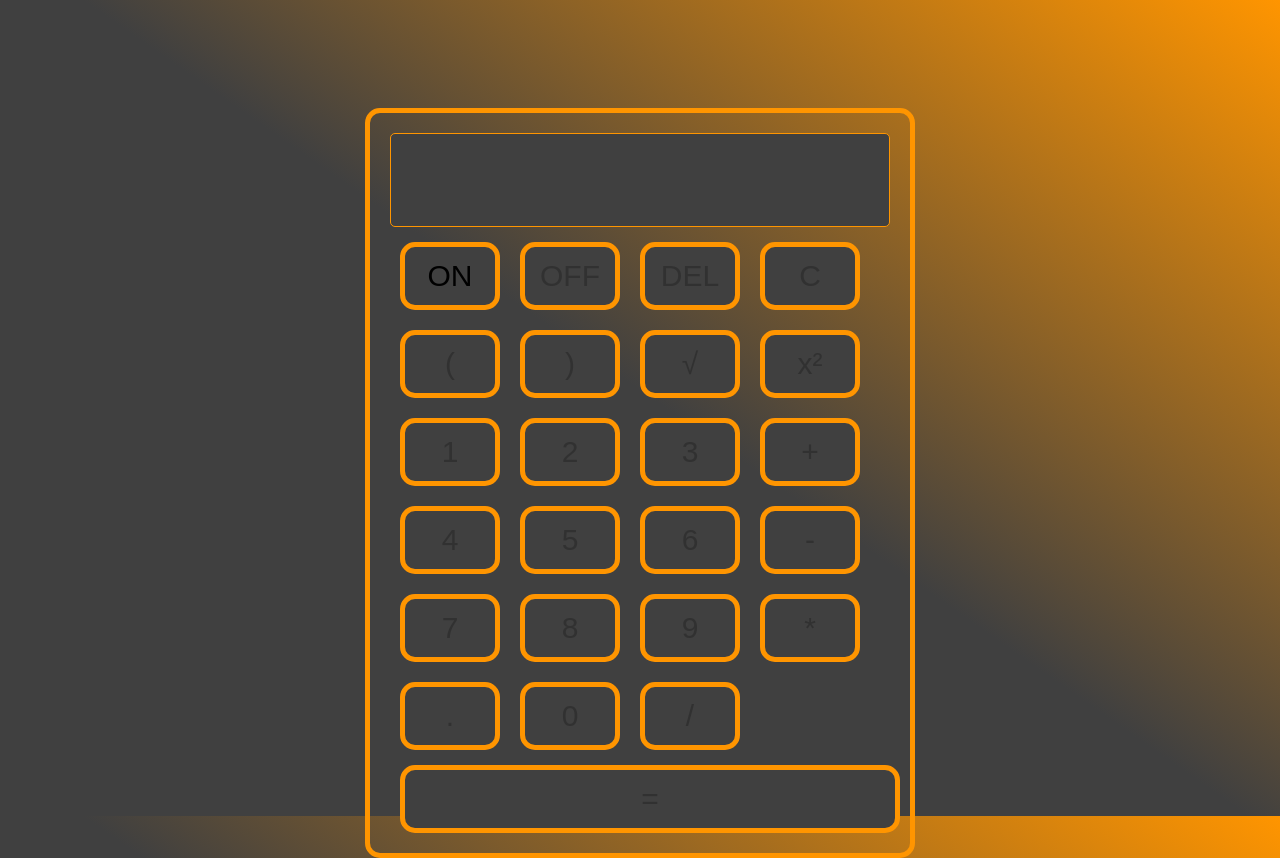
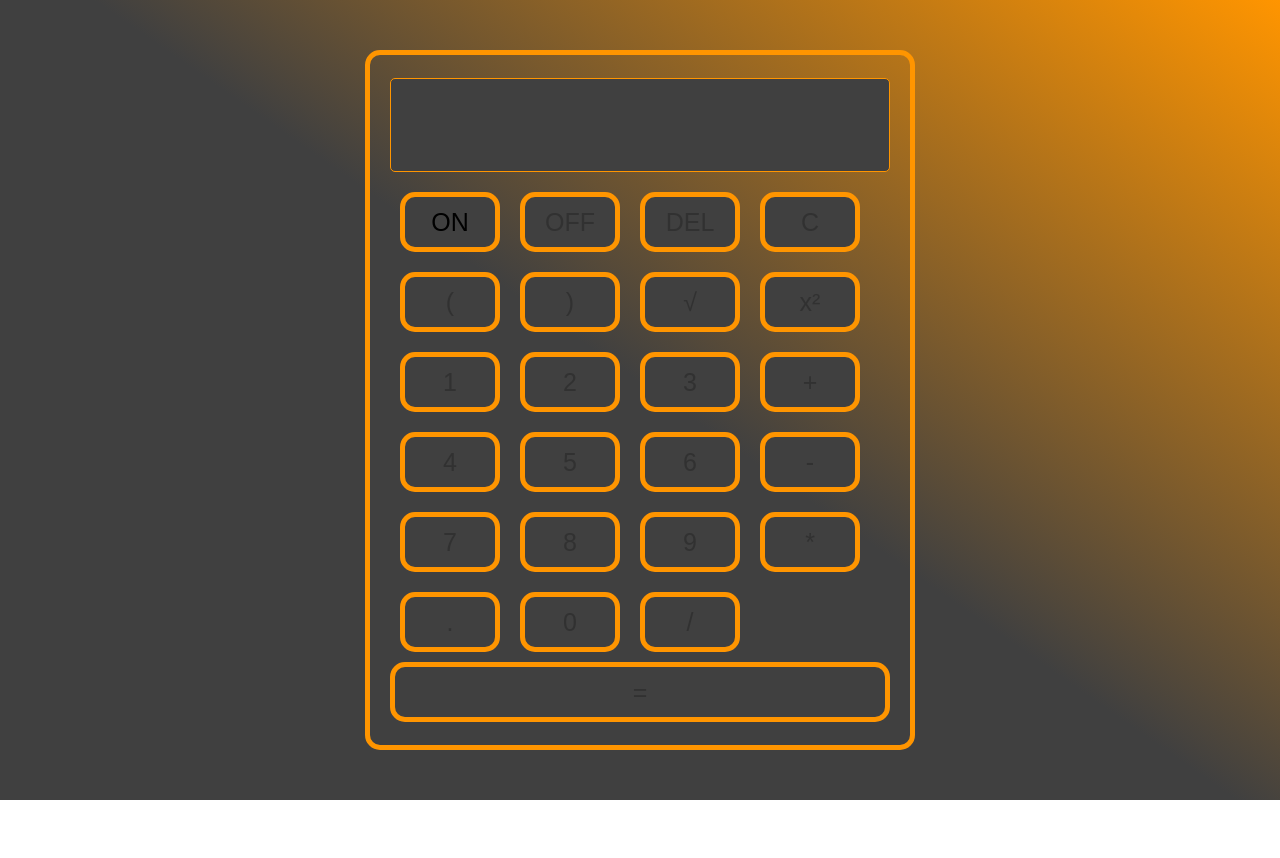
Before and after one commit to josekadeveloper/Calculator, a React (Create React App) app in the folder calculator/: page / in a window 1280 px wide. After the commit the page ends 800 px from the top, so only its background shows below. Built offline with nearby package versions, Linux system fonts and the light colour scheme.

Commit message:
responsive styles

```diff
--- a/calculator/src/index.scss
+++ b/calculator/src/index.scss
@@ -7,9 +7,10 @@ $foreground: #2d264b;
 
 body {
   font-family: monospace;
-  background: linear-gradient(35deg, #404040 51.03%, #FF9500);
+  background: linear-gradient(35deg, $secondary 51.03%, $primary);
   color: $foreground;
   padding: 0 30px;
+  margin: 0;
   height: 100vh;
   width: auto;
   display: flex;
@@ -19,6 +20,8 @@ body {
 .calculator-container {
   display: flex;
   flex-wrap: wrap;
+  justify-content: center;
+  align-items: center;
   height: 700px;
   width: 500px;
   margin-top: 100px;
@@ -86,7 +89,7 @@ body {
 .modal-content {
   width: 300px;
   height: 200px;
-  background: linear-gradient(35deg, #404040 51.03%, #FF9500);
+  background: linear-gradient(35deg, $secondary 51.03%, $primary);
   color: $disabled;
   border: 3px solid $primary;
   border-radius: 4px;
@@ -117,9 +120,100 @@ body {
   cursor: pointer;
 }
 
+.button:hover {
+  background-color: $primary;
+}
+
 .button:last-child {
   width: 100%;
   align-items: center;
   margin-top: 5px;
-  padding: 0 39px;
 }
+
+/* MOBILE */
+@media (max-width: 767px) {
+  .calculator-container {
+    height: 550px;
+    width: 300px;
+    margin-top: 150px;
+  }
+
+  .result {
+    font-size: 50px;
+  }
+
+  .button {
+    height: 45px;
+    width: 50px;
+    font-size: 15px;
+  }
+
+  .button:last-child {
+    margin: 0;
+  }
+}
+
+/* IPAD */
+@media (min-width: 768px) and (max-width: 1023px) {
+  .calculator-container {
+    height: 550px;
+    margin-top: 150px;
+    margin-right: auto;
+  }
+
+  .button {
+    height: 45px;
+    font-size: 15px;
+  }
+
+  .button:last-child {
+    margin: 0;
+  }
+}
+
+/* NEST */
+@media (min-width: 1024px) and (min-height: 600px) {
+  .calculator-container {
+    height: 460px;
+    margin-top: 40px;
+  }
+
+  .button {
+    height: 35px;
+    font-size: 15px;
+  }
+
+  .button:last-child {
+    margin: 0;
+  }
+}
+
+/* NEST HUB MAX */
+@media (min-width: 1024px) and (min-height: 800px) {
+  .calculator-container {
+    height: 650px;
+    margin-top: 50px;
+  }
+
+  .button {
+    height: 60px;
+    font-size: 25px;
+  }
+}
+
+/* DESKTOP */
+@media (min-width: 1920px) and (min-height: 900px) {
+  .calculator-container {
+    height: 800px;
+    margin-top: 50px;
+  }
+
+  .button {
+    height: 80px;
+    font-size: 25px;
+  }
+
+  .button:last-child {
+    margin: 0;
+  }
+}
```
